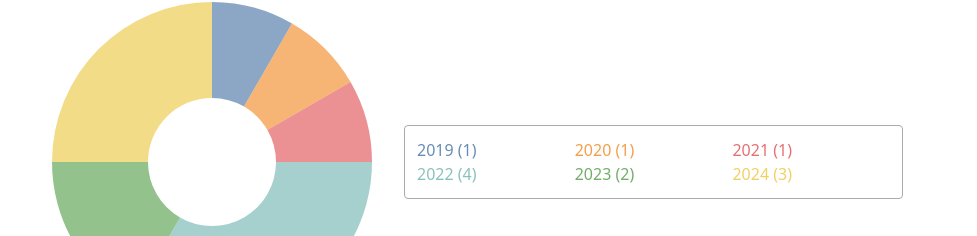
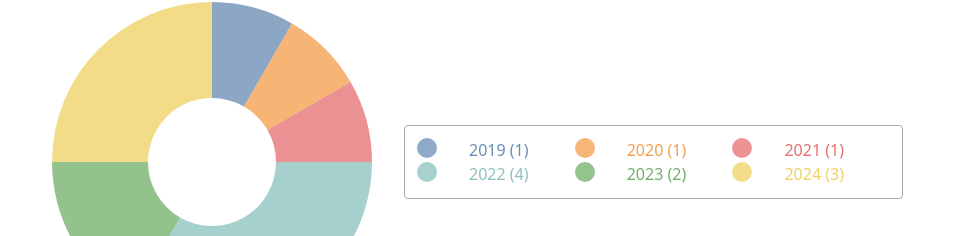
Before and after one commit to aquacalc/mit-viz-sk, a SvelteKit app: page /projects in a window 1280 px wide. Shown: the part 274-510 px from the top of the page, without its empty margins (0-977 px from the left). Built offline with nearby package versions, Linux system fonts and the light colour scheme.

Commit message:
click Pie slice / add swatch!

```diff
--- a/src/lib/components/d3js/Pie.svelte
+++ b/src/lib/components/d3js/Pie.svelte
@@ -118,10 +118,14 @@
 		<!-- {#each myPieData.sort((a, b) => b.label - a.label) as { value, label }, idx} -->
 		<!-- <li style="color: {myFills(myPieData.length - 1 - idx)}"> -->
 		{#each myPieData as { value, label }, idx}
-			<li style="color: {myFills(idx)}">
-				<span class="swatch" class:selected={selectedIndex === idx}>
-					{label} ({value})
+			<li style="color: {myFills(idx)}" class:selected={selectedIndex === idx}>
+				<span
+					class="swatch"
+					class:selected={selectedIndex === idx}
+					style="background-color: {myFills(idx)}"
+				>
 				</span>
+				{label} ({value})
 			</li>
 		{/each}
 	</ul>
@@ -150,7 +154,7 @@
 
 	svg:has(path:hover) {
 		cursor: pointer;
-    opacity: 100%;
+		opacity: 100%;
 
 		path:not(:hover) {
 			opacity: 30%;
@@ -164,6 +168,7 @@
 
 	.selected {
 		--color: oklch(60% 45% 0) !important;
+		color: oklch(60% 45% 0) !important;
 		opacity: 1;
 
 		&:is(path) {
@@ -171,9 +176,15 @@
 		}
 
 		&:is(span) {
-			color: var(--color);
+			background-color: oklch(60% 45% 0) !important;
+			border: 1px solid #aaa;
 			font-weight: 600;
-			/* text-decoration: dashed; */
+			opacity: 100%;
+		}
+
+		&:is(li) {
+			/* --color: oklch(60% 45% 0) !important; */
+			font-weight: 600;
 		}
 	}
 
@@ -198,7 +209,12 @@
 	}
 
 	.swatch {
+		height: 20px;
+		width: 20px;
+		border-radius: 50%;
+		opacity: 0.75;
 		/* aspect-ratio: 1 / 1; */
+		/* background-color: #fff; */
 	}
 
 	#range-angle {
--- a/src/routes/projects/+page.svelte
+++ b/src/routes/projects/+page.svelte
@@ -9,8 +9,17 @@
 
 	let filteredProjects = [];
 	let filteredProjectsAll = [];
+	let filteredByYear = [];
 	let x = [];
 	let myPieData = [];
+
+	// "Selecting a wedge doesn’t really do that much right now.
+	// However, the ability to select a wedge becomes truly powerful
+	// when handled by the parent page."
+	// Step 5: https://vis-society.github.io/labs/6/
+	let selectedYearIndex = -1;
+
+	let selectedYear;
 
 	$: {
 		// Filter TITLE
@@ -30,6 +39,8 @@
 
 		myPieData = x.map(([label, value]) => ({ label, value })).sort((a, b) => a.label - b.label);
 	}
+
+	$: selectedYear = selectedYearIndex > -1 ? myPieData[selectedYearIndex]?.label : null;
 </script>
 
 <svelte:head>
@@ -55,7 +66,8 @@
 </label>
 
 {#if filteredProjectsAll.length > 0}
-	<Pie {myPieData} />
+	<Pie {myPieData} bind:selectedIndex={selectedYearIndex} />
+	<!-- <h3>(selectedYearIndex = {selectedYearIndex} =&gt; {selectedYear})</h3> -->
 {:else}
 	<div id="sorry">
 		<h2>Sorry! No articles include "{query}"</h2>
```
Also changed, not shown: src/lib/styles/styles.css.
